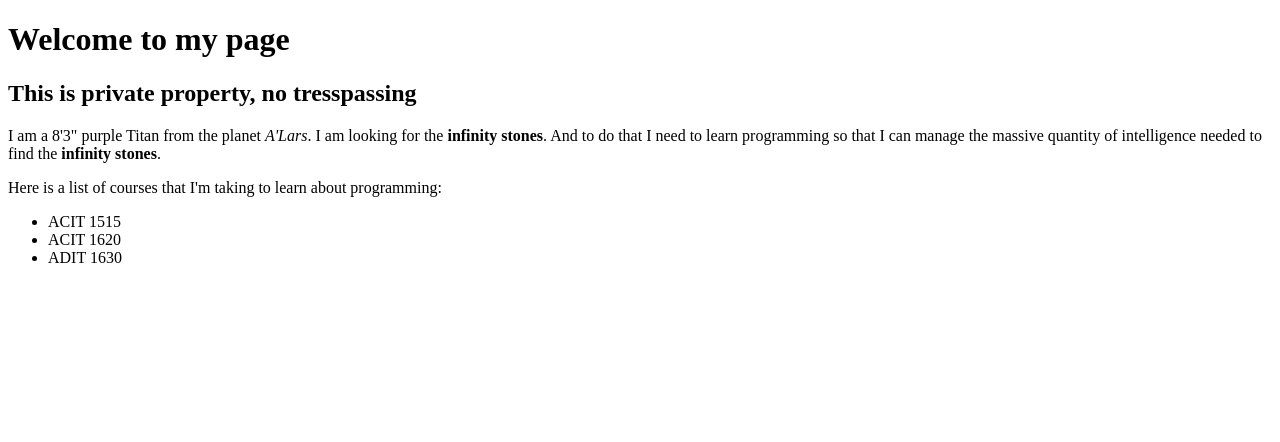
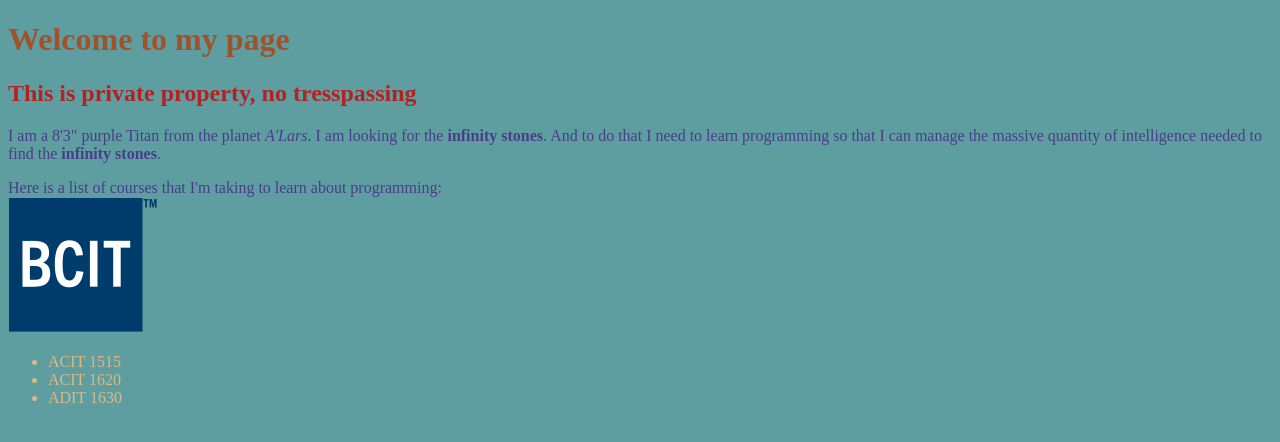
Before and after one commit to 3LilyFarmer/1620_week10, a plain HTML site: page index.html in a window 1280 px wide. Drawn offline with Linux system fonts and the light colour scheme.

Commit message:
update stylesheet. add image and link to external website

```diff
--- a/CSS/stylesheet.css
+++ b/CSS/stylesheet.css
@@ -0,0 +1,15 @@
+body{
+    background-color: cadetblue;
+}
+h1{
+    color:sienna;
+}
+h2{
+    color:firebrick;
+}
+p{
+    color:darkslateblue;
+}
+ul{
+    color:burlywood;
+}
--- a/index.html
+++ b/index.html
@@ -3,6 +3,7 @@
         <head>
             <meta charset="UTF-8">
             <title>Personal Website</title>
+            <link href="CSS/stylesheet.css" rel="stylesheet">
         </head>
             <h1>Welcome to my page</h1>
             <h2>This is private property, no tresspassing</h2>
@@ -10,7 +11,10 @@
                 And to do that I need to learn programming so that I can manage the massive quantity of intelligence needed to find the <strong>infinity stones</strong>.
             </p>
             <p>
-                Here is a list of courses that I'm taking to learn about programming:
+                Here is a list of courses that I'm taking to learn about programming: <br>
+                <a href="https://www.bcit.ca/">
+                    <img src="image/150px-BCIT_logo.svg.png"  alt="BCIT_logo" height="136" width ="150">
+                </a>
                 <ul>
                     <li>ACIT 1515</li>
                     <li>ACIT 1620</li>
```
Also changed, not shown: image/150px-BCIT_logo.svg.png (renamed from image/bcit_logo.png), image/20210115_110752.jpg (added).
